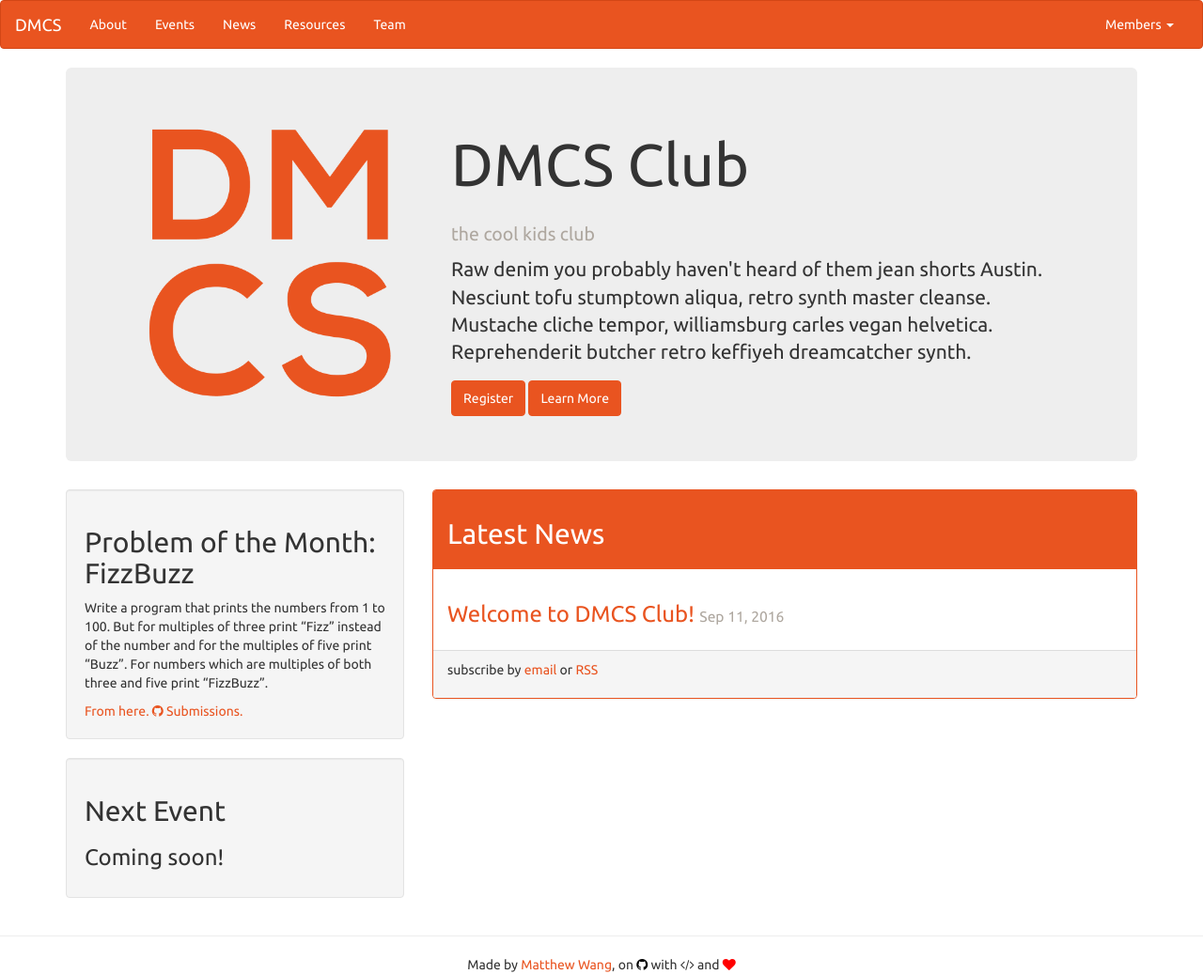
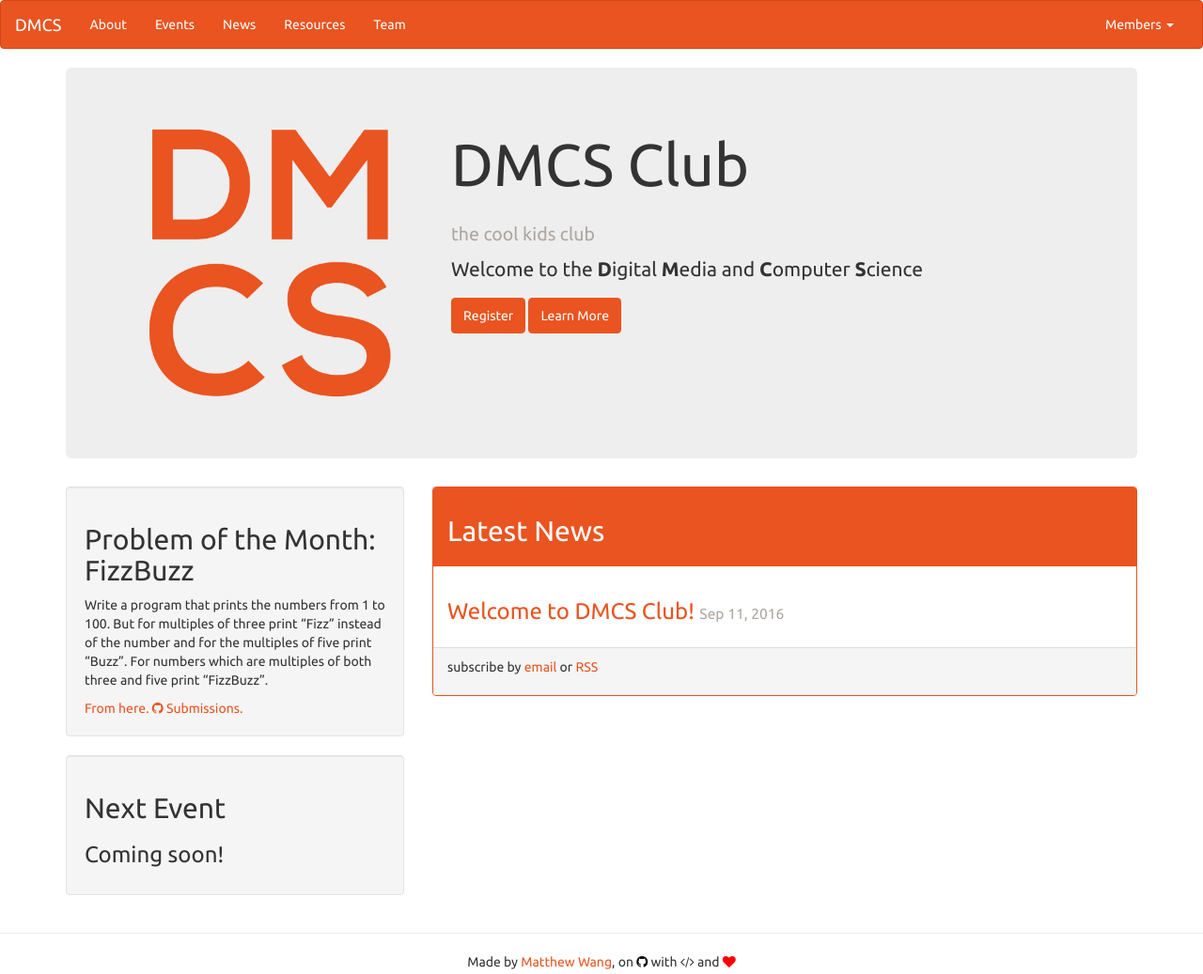
Before and after one commit to mattxwang/dmcs.tech, a Jekyll site: the page built from index.html, in a window 1280 px wide. Shown: the whole page at 94% size. Built offline with Jekyll 4.4.1, drawn with Linux system fonts in a browser that asks for light colours.

Commit message:
added a little bit to test

```diff
--- a/index.html
+++ b/index.html
@@ -19,7 +19,7 @@ title: DMCS Club
               <h1>DMCS Club</h1>
               <h2><small><span id="quote"></span></small></h2>
               <p class="lead">
-                Raw denim you probably haven't heard of them jean shorts Austin. Nesciunt tofu stumptown aliqua, retro synth master cleanse. Mustache cliche tempor, williamsburg carles vegan helvetica. Reprehenderit butcher retro keffiyeh dreamcatcher synth.
+                Welcome to the <b>D</b>igital <b>M</b>edia and <b>C</b>omputer <b>S</b>cience
               </p>
               <a href="#" class="btn btn-primary">Register</a> <a href="#" class="btn btn-primary">Learn More</a>
             </div>
```
